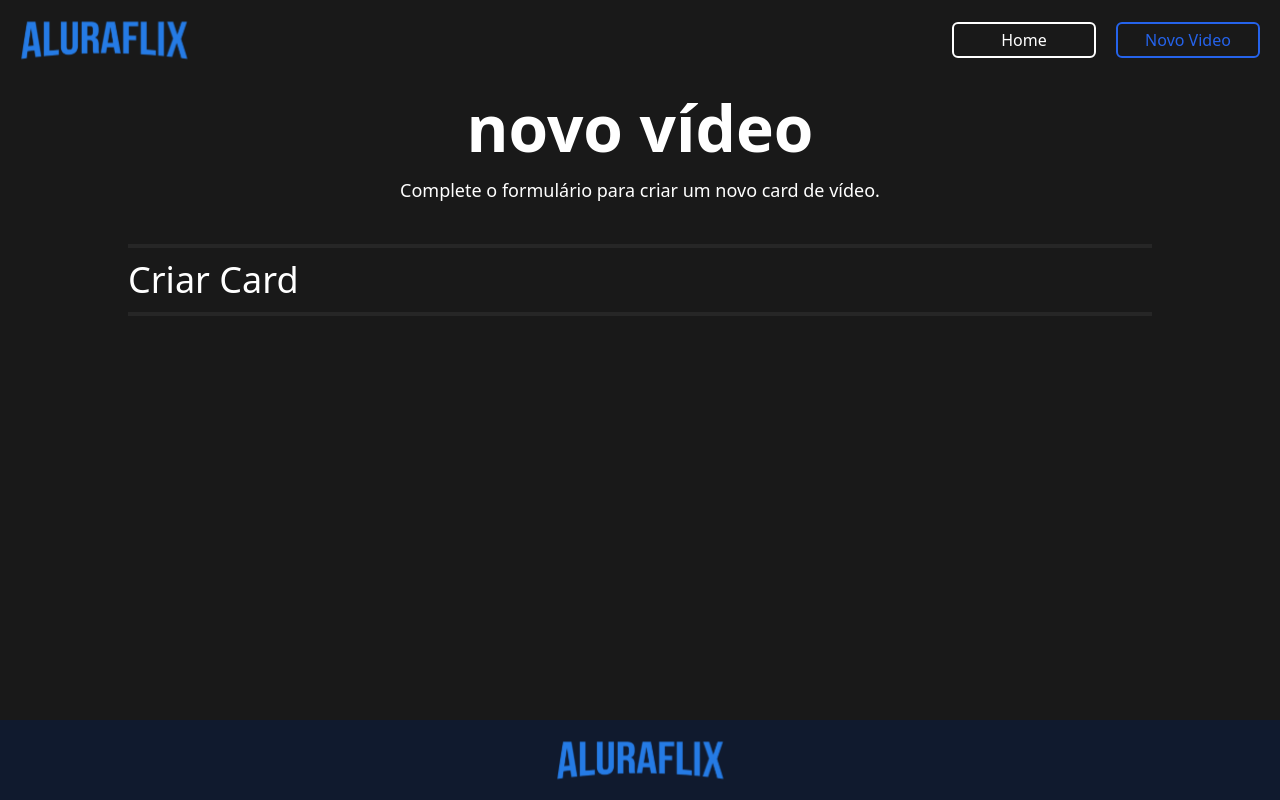
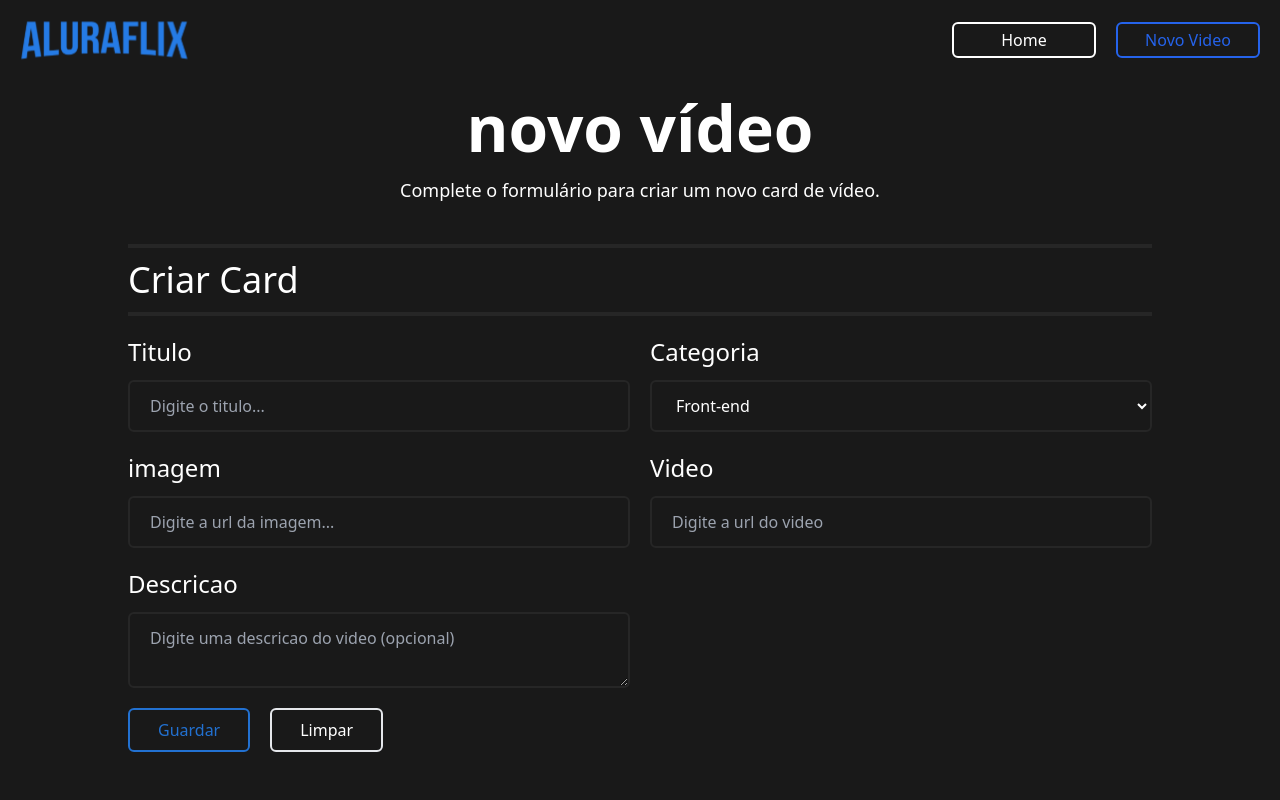
Before and after one commit to ThomazHilario/AluraFlix, a React (Vite) app: page /newvideo in a window 1280 px wide. Shown: the top 800 px of the page. Built offline with nearby package versions, Linux system fonts and the light colour scheme.

Commit message:
feat: NewVideo.tsx
- Criar o formulario ara a inserção do card.
- Usar o react-hook-form ara validar os formulários.
- Criando estilos condicionais.

```diff
--- a/package.json
+++ b/package.json
@@ -10,12 +10,15 @@
     "preview": "vite preview"
   },
   "dependencies": {
+    "@hookform/resolvers": "^3.6.0",
     "@radix-ui/themes": "^3.1.1",
     "json-server": "^1.0.0-beta.1",
     "lucide-react": "^0.399.0",
     "react": "^18.3.1",
     "react-dom": "^18.3.1",
-    "react-router-dom": "^6.24.0"
+    "react-hook-form": "^7.52.1",
+    "react-router-dom": "^6.24.0",
+    "zod": "^3.23.8"
   },
   "devDependencies": {
     "@types/react": "^18.3.3",
--- a/src/Pages/NewVideo.tsx
+++ b/src/Pages/NewVideo.tsx
@@ -1,6 +1,45 @@
+import { useForm } from 'react-hook-form'
+import { z } from 'zod'
+import { zodResolver } from '@hookform/resolvers/zod'
+
+// interface
+interface SchemaProps{
+    titulo:string,
+    categoria:string,
+    imagem:string,
+    video:string,
+    descricao:string | null
+}
+
+// Schema
+const schema = z.object({
+    titulo:z.string().min(1,'Preencha o campo acima'),
+    categoria:z.string().min(1,'Preencha o campo acima'),
+    imagem:z.string().min(1,'Preencha o campo acima'),
+    video:z.string().min(1,'Preencha o campo acima'),
+    descricao:z.string()
+}).required({
+    titulo:true,
+    categoria:true,
+    imagem:true,
+    video:true,
+    descricao:true
+})
+
 export const NewVideo = () => {
+
+    const { register, handleSubmit, formState:{errors} } = useForm<SchemaProps>({resolver:zodResolver(schema)})
+
+    // tailwindCss for inputsForms
+    const inputsForms = 'flex flex-col gap-3'
+    const inputStyle = 'bg-transparent border-[#262626] border-2 pl-5 py-3 rounded-md outline-none'
+    const inputStyleErrors = 'border-red-500'
+    function handleSubmitVideoInDbJson(data:SchemaProps){
+
+    }
+
     return(
-        <main className="h-[80vh] bg-[#191919] text-white flex flex-col items-center gap-10">
+        <main className="h-screen bg-[#191919] text-white flex flex-col items-center gap-10">
             <article className="text-center">
                 <h1 className="text-[4rem] font-bold">novo vídeo</h1>
                 <p className="text-lg">Complete o formulário para criar um novo card de vídeo.</p>
@@ -8,8 +47,61 @@ export const NewVideo = () => {
 
             <section className="w-[80vw]">
                 <h2 className="text-4xl w-full border-y-4 border-[#262626] py-3">Criar Card</h2>
-                <form>
+                <form className='mt-5 grid grid-cols-2 gap-5' onSubmit={handleSubmit(handleSubmitVideoInDbJson)}>
+                    <p className={inputsForms}>
+                        <label className={`text-2xl ${errors.titulo && 'text-red-500'}`}>Titulo</label>
+                        <input
+                            className={`${inputStyle} ${errors.titulo && inputStyleErrors}`}
+                            type='text'
+                            {...register('titulo')}
+                            placeholder='Digite o titulo...'
+                        />
+                    </p>
 
+                    <p className={inputsForms}>
+                        <label className={`text-2xl ${errors.categoria && 'text-red-500'}`}>Categoria</label>
+                        <select className={`${inputStyle} ${errors.categoria && inputStyleErrors}`} {...register('categoria')}>
+                            <option className='bg-[#191919]' value="Front-End">Front-end</option>
+                            <option className='bg-[#191919]' value="Back-End">Back-end</option>
+                            <option className='bg-[#191919]' value="Mobile">Mobile</option>
+                        </select>
+                    </p>
+
+                    <p className={inputsForms}>
+                        <label className={`text-2xl ${errors.imagem && 'text-red-500'}`}>imagem</label>
+                        <input
+                            className={`${inputStyle} ${errors.imagem && inputStyleErrors}`}
+                            type='text'
+                            {...register('imagem')}
+                            placeholder='Digite a url da imagem...'
+                        />
+                    </p>
+
+                    <p className={inputsForms}>
+                        <label className={`text-2xl ${errors.video && 'text-red-500'}`}>Video</label>
+                        <input
+                            className={`${inputStyle} ${errors.video && inputStyleErrors}`}
+                            type='text'
+                            {...register('video')}
+                            placeholder='Digite a url do video'
+                        />
+                    </p>
+
+                    <p className={inputsForms}>
+                        <label className={`text-2xl ${errors.descricao && 'text-red-500'}`}>Descricao</label>
+                        <textarea
+                            className={`${inputStyle} ${errors.descricao && inputStyleErrors}`}
+                            {...register('descricao')}
+                            placeholder='Digite uma descricao do video (opcional)'
+                        />
+                    </p>
+
+                    <br />
+
+                    <p className='flex gap-5'>
+                        <button className='text-[#2271D1] border-2 border-[#2271D1] px-7 py-2 rounded-md' type='submit'>Guardar</button>
+                        <button className='border-2 px-7 py-2 rounded-md' type='reset'>Limpar</button>
+                    </p>
                 </form>
             </section>
         </main>
```
Also changed, not shown: 1 other file (tests, documents, lock files or other folders).
